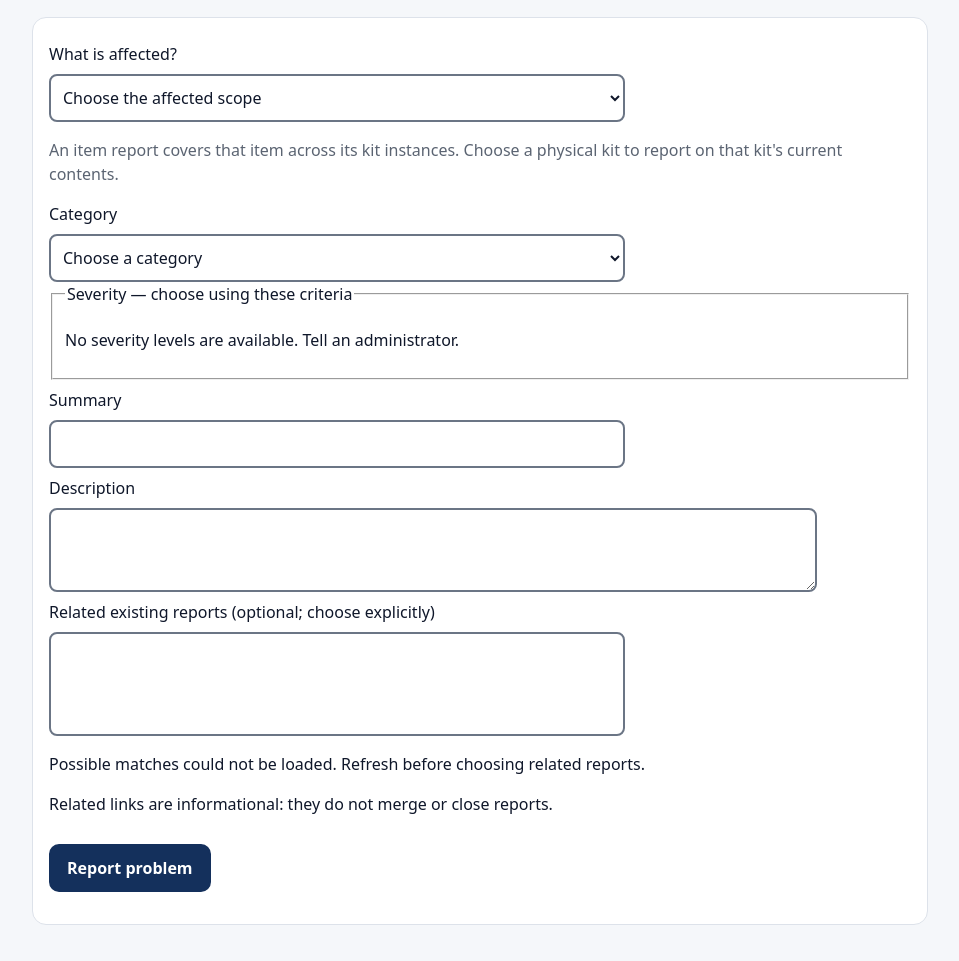
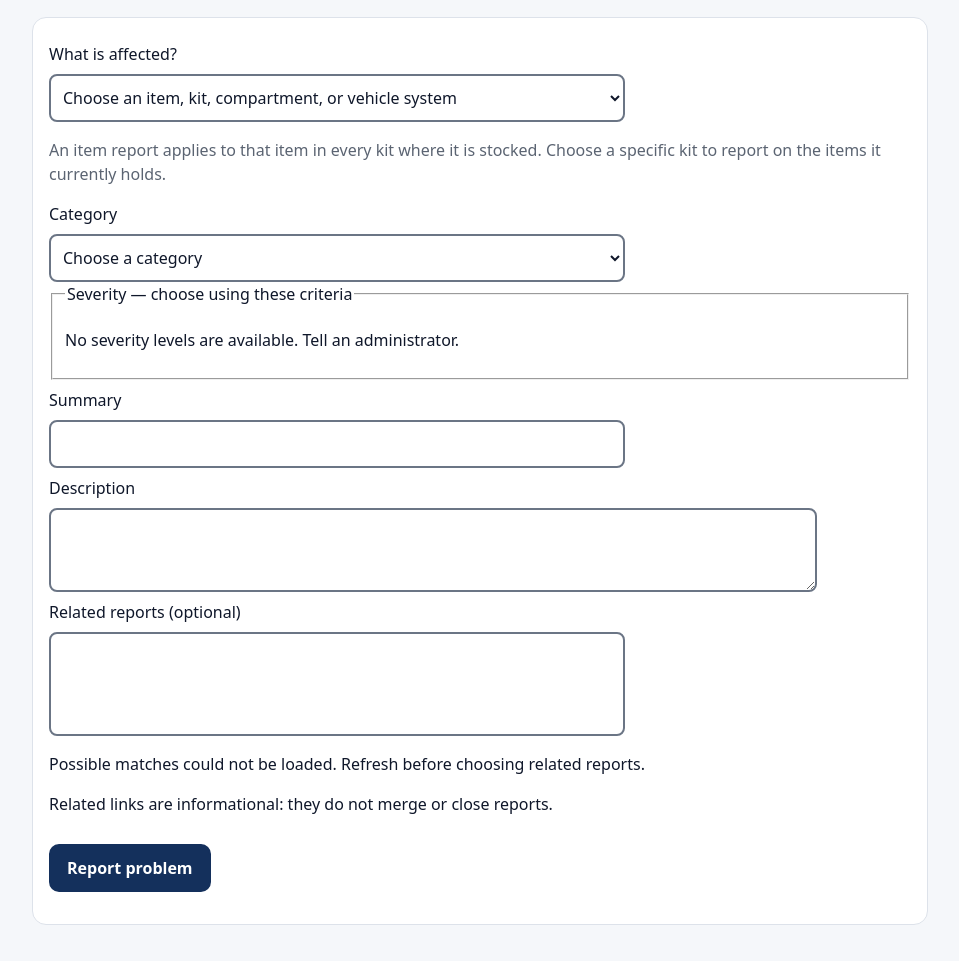
Before and after one commit to JustApu/CheckYourAmbulance, a Django app: template cya/inspections/templates/inspections/deficiency_report.html in a window 1280 px wide. Shown: the part 161-1122 px from the top of the page, without its empty margins (160-1119 px from the left). Run offline with Django 5.2, Linux system fonts and the light colour scheme; the template is opened without the code that fills it, so the values that code supplies are empty.

Commit message:
Simplify problem reporting labels

```diff
--- a/cya/inspections/templates/inspections/deficiency_report.html
+++ b/cya/inspections/templates/inspections/deficiency_report.html
@@ -6,14 +6,14 @@
 <form class="panel workflow-write" data-kind="report" data-url="{% url 'api-deficiencies' %}" novalidate>
 {% csrf_token %}
 <label>What is affected? <select name="target" required>
-<option value="">Choose the affected scope</option>
+<option value="">Choose an item, kit, compartment, or vehicle system</option>
 <optgroup label="Item">
 {% for id,label in items %}
 <option value="item:{{ id }}">{{ label }}</option>
 {% endfor %}
 </optgroup>
 {% if kits %}
-<optgroup label="Physical kit">
+<optgroup label="Specific kit">
 {% for id,label in kits %}
 <option value="kit:{{ id }}">{{ label }}</option>
 {% endfor %}
@@ -38,9 +38,9 @@
 {% endfor %}
 </fieldset>
 {% endif %}
-<p class="muted">An item report covers that item across its kit instances. Choose a physical kit to report on that kit's current contents.</p>
+<p class="muted">An item report applies to that item in every kit where it is stocked. Choose a specific kit to report on the items it currently holds.</p>
 {% include "inspections/report_fields.html" %}
-<label>Related existing reports (optional; choose explicitly) <select name="related_deficiency_ids" multiple size="4" aria-describedby="match-note">
+<label>Related reports (optional) <select name="related_deficiency_ids" multiple size="4" aria-describedby="match-note">
 </select>
 </label>
 <p id="match-note" role="status">Loading possible matches…</p>
```
